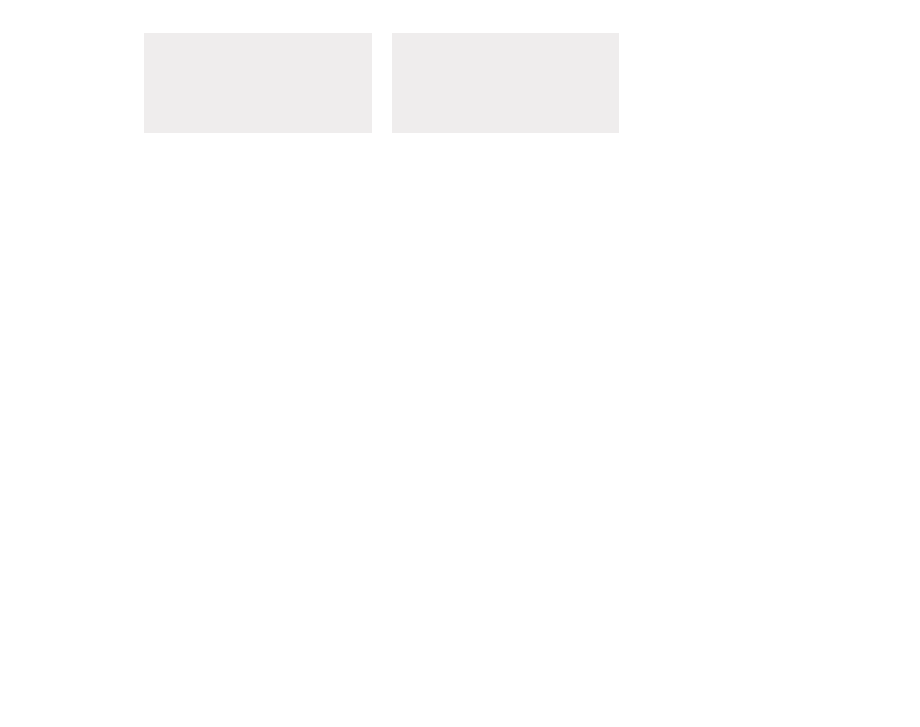
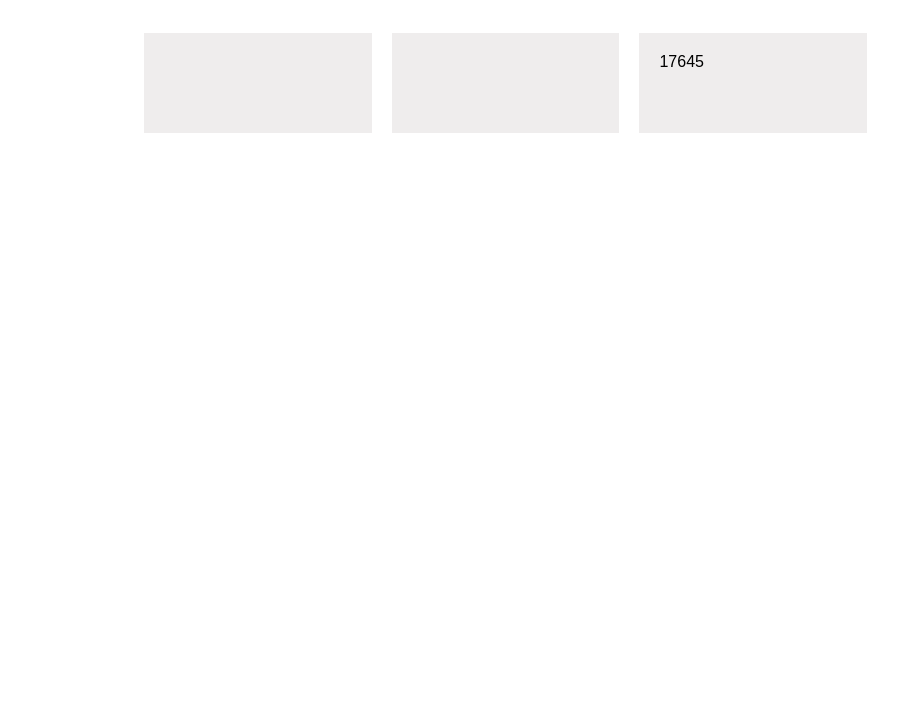
Before and after one commit to HarryTate/JS-Learning, a plain HTML site: page ES6.html in a window 1280 px wide. Shown: the part 73-800 px from the top of the page, without its empty margins (0-920 px from the left). Drawn offline with Linux system fonts and the light colour scheme.

Commit message:
Added map, forEach and IIFE

```diff
--- a/ES6.html
+++ b/ES6.html
@@ -21,6 +21,10 @@
         <div class="btn" id="constKeyword">
         </div>
       </div>
+      <div class="col-4">
+        <div class="btn" id="animalNumbersNew">
+        </div>
+      </div>
     </div>
   </div>
   <script src="js/ES6.js" charset="utf-8"></script>
--- a/js/ES6.js
+++ b/js/ES6.js
@@ -53,3 +53,26 @@ let spreadArray = ['Cat','Dog','Elephant', 'Mouse'];
 console.log(spreadArray);
 let newArray = ['Hamster', ...spreadArray ,'snake'];
 console.log(newArray);
+
+let cats = [1,7,6,4,5];
+
+//forEach
+const newCats = cats.forEach((el) => {
+  //Create new node for appending
+ let newText = document.createTextNode(el);
+ //Append each Element to the DOM
+  document.getElementById("animalNumbersNew").appendChild(newText);
+});
+console.log(newCats);
+
+let array = [1,2,6,4,3];
+const array2 = array.map(function (array) {
+  return array * 10;
+});
+console.log(array2);
+
+//IIFE
+// Runs a function on page load
+( function(){
+  console.log('Run IIFE without being called');
+})();
--- a/js/jsonpractice.js
+++ b/js/jsonpractice.js
@@ -17,9 +17,6 @@ person = JSON.stringify(person);
 person = JSON.parse(person);
 // Returns value in a valid js object format
 // console.log(person);
-
-
-
 
 var xhttp = new XMLHttpRequest();
 
```
